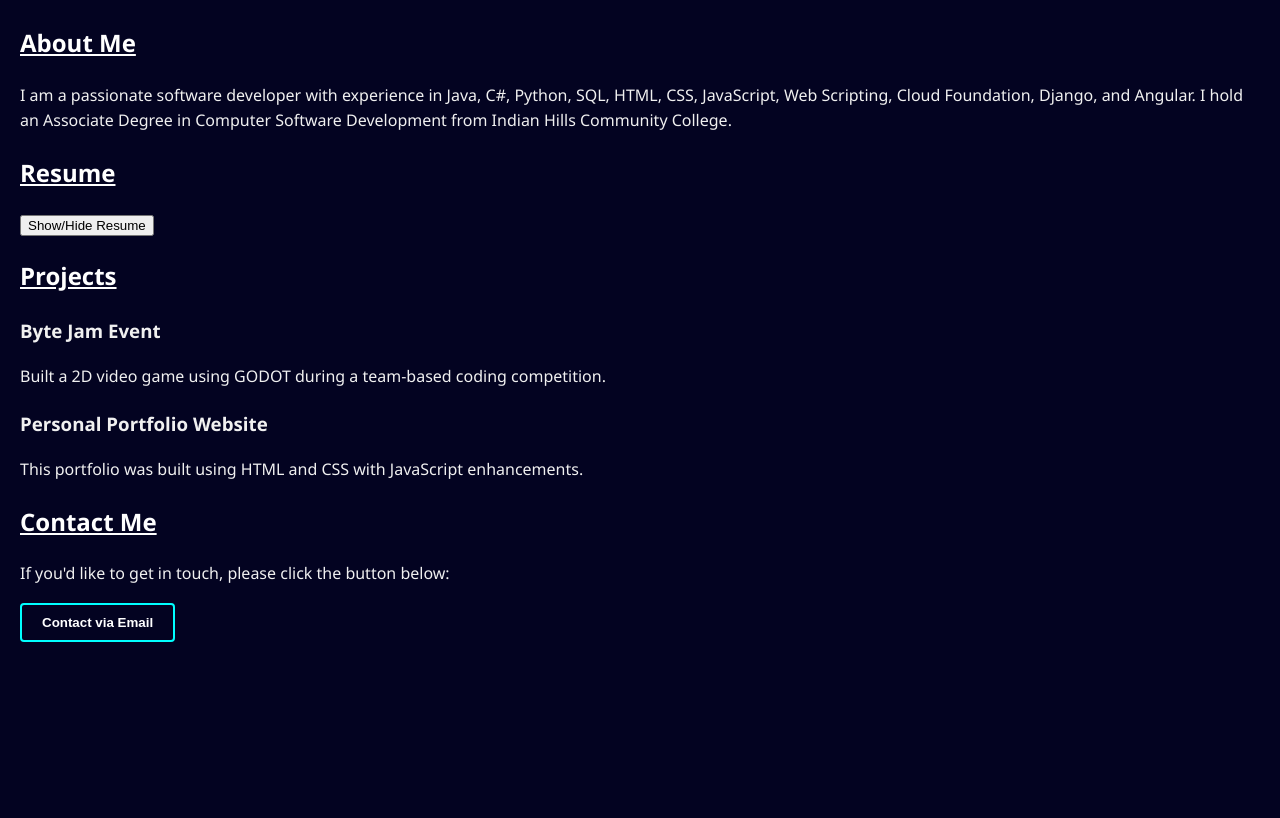
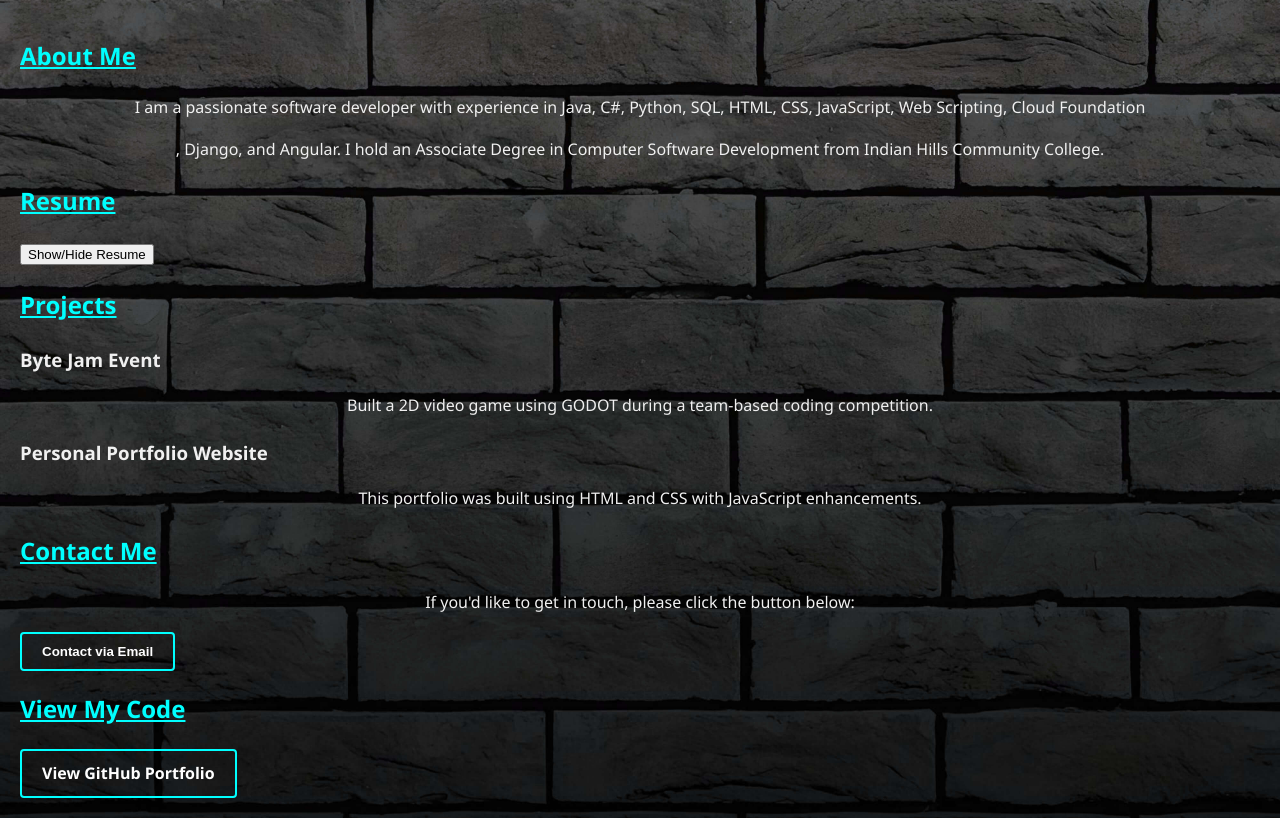
Before and after one commit to LaillahZ/Myporfolio, a plain HTML site: page Myporfolio-main/index.html in a window 1280 px wide. Shown: the part 197-1015 px from the top of the page. Before the commit the page ends 875 px from the top, so only its background shows below. Drawn offline with Linux system fonts and the light colour scheme.

Commit message:
add and change

```diff
--- a/Myporfolio-main/index.html
+++ b/Myporfolio-main/index.html
@@ -9,7 +9,7 @@
 <body>
   <header>
     <h1>Laillah Zainath</h1>
-    <p>Software Developer | Web Developer | Web Designer</p>
+    <b>Software Developer | Web Developer | Web Designer</b>
     <p id="current-date"></p>
   </header>
 
@@ -17,7 +17,8 @@
     <h2>About Me</h2>
     <p>
       I am a passionate software developer with experience in Java, C#, Python,
-      SQL, HTML, CSS, JavaScript, Web Scripting, Cloud Foundation, Django, and Angular. I hold an Associate Degree in Computer Software Development from Indian Hills Community College.
+      SQL, HTML, CSS, JavaScript, Web Scripting, Cloud Foundation
+       </p><p>, Django, and Angular. I hold an Associate Degree in Computer Software Development from Indian Hills Community College.</p>
     </p>
   </section>
 
@@ -47,13 +48,13 @@
     <p>If you'd like to get in touch, please click the button below:</p>
     <button onclick="contactMe()" class="contact-button">Contact via Email</button>
   </section>
-  <section>
-    <p>
-        <a href="https://LaillahZ.github.io/"></a>
-    </p>
-  </section>
+<section>
+  <h2>View My Code</h2>
+  <a href="https://github.com/LaillahZ/Myporfolio" target="_blank" class="button">View GitHub Portfolio</a>
+</section>
 
-  <!-- ✅ External JavaScript file -->
+
+
   <script src="myporfolio.js"></script>
 </body>
 </html>
--- a/Myporfolio-main/mypofolio.css
+++ b/Myporfolio-main/mypofolio.css
@@ -1,13 +1,18 @@
 
 body {
-  background-color:rgb(3, 3, 33);  /* black background */
+  background-image: url(/background\ image.jpg);
   color: #f0f0f0;             /* light text for contrast */
   font-family: 'Segoe UI', Tahoma, Geneva, Verdana, sans-serif;
   line-height: 1.6;
   padding: 20px;
   margin: 0;
+  background-repeat: no-repeat;
+  background-size: cover;
 }
+b{
+    font-size: x-large;
 
+}
 a {
   color: #1e90ff;
   text-decoration: none;
@@ -16,10 +21,12 @@ a {
 a:hover {
   text-decoration: underline;
 }
-
+p{
+   text-align: center;
+}
 
 h1, h2 {
-  color: #ffffff; /* white headings */
+  color:cyan;
   font-weight: 600;
   text-decoration: underline;
 }
```
Also changed, not shown: Myporfolio-main/background image.jpg (added), 1 other file.
